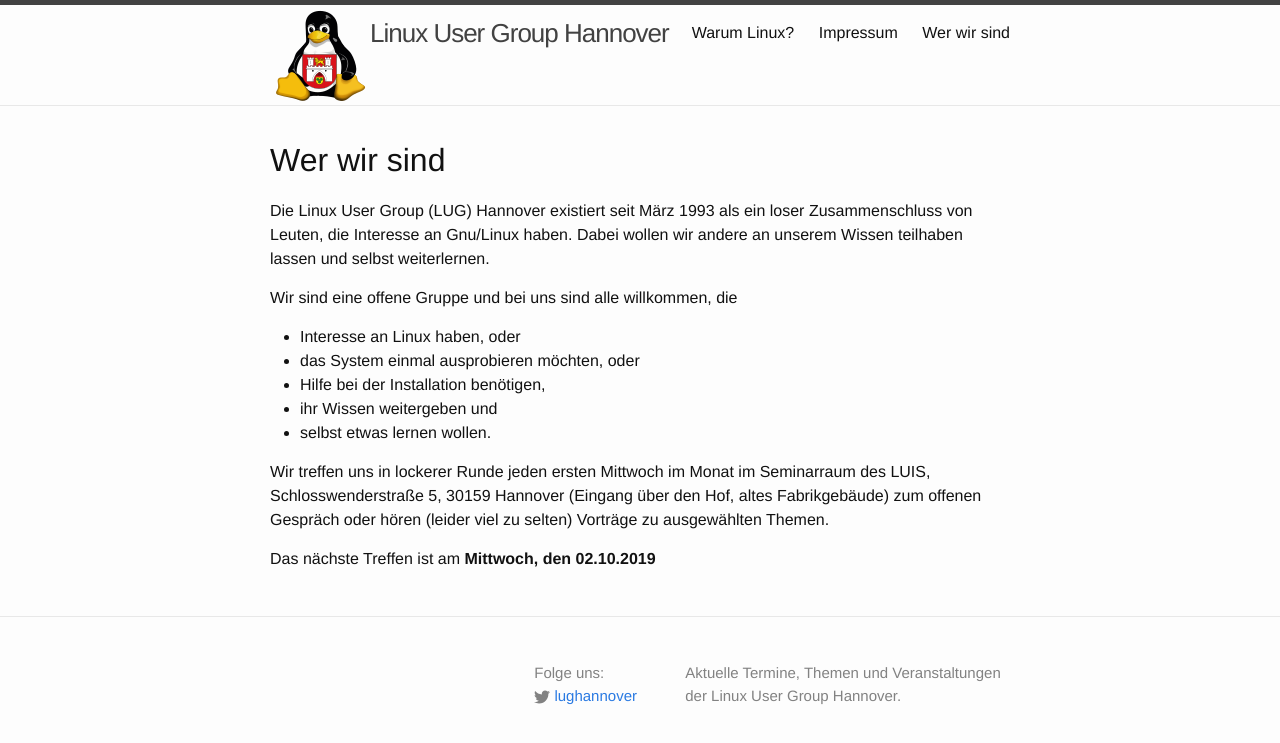
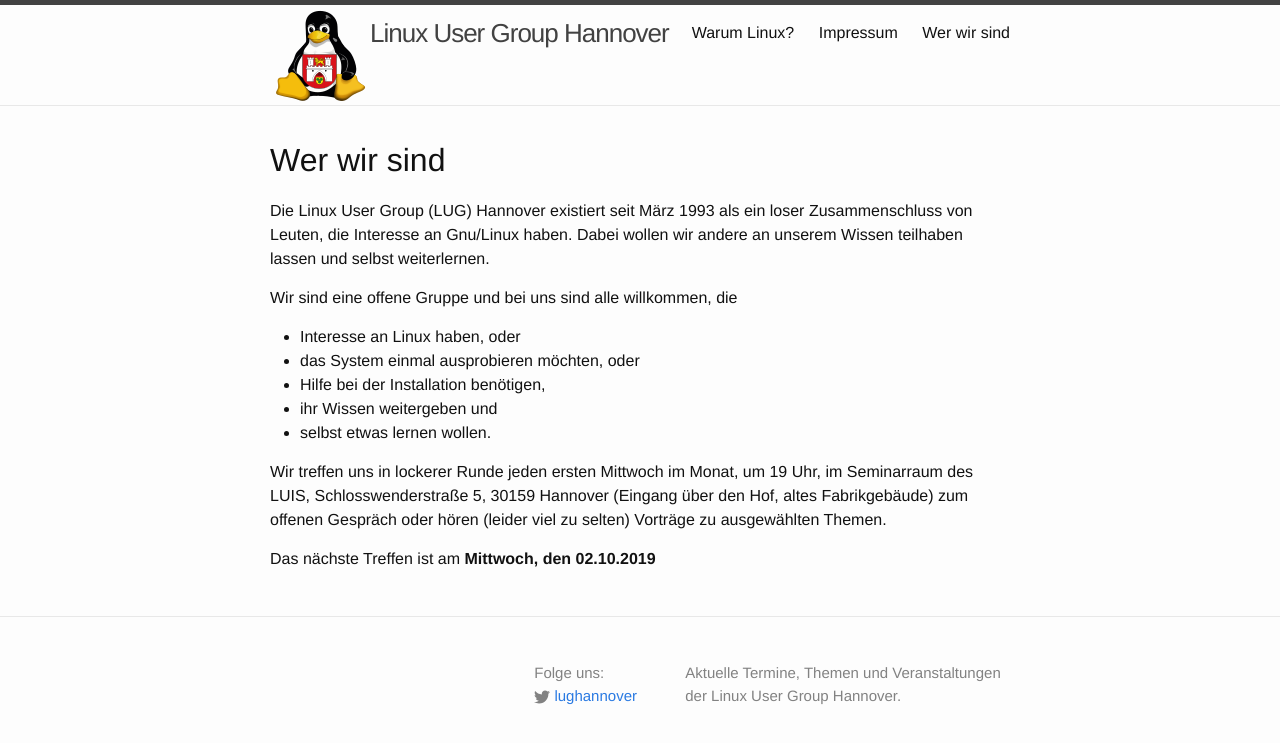
Before and after one commit to lughannover/lughannover.github.io, a Jekyll site: the page built from index.md, in a window 1280 px wide. Shown: the top 743 px of the page. Built offline with Jekyll 4.4.1, drawn with Linux system fonts in a browser that asks for light colours.

Commit message:
Uhrzeit fehlte

```diff
--- a/index.md
+++ b/index.md
@@ -18,7 +18,7 @@
 * ihr Wissen weitergeben und
 * selbst etwas lernen wollen.
 
-Wir treffen uns in lockerer Runde jeden ersten Mittwoch im Monat im
+Wir treffen uns in lockerer Runde jeden ersten Mittwoch im Monat, um 19 Uhr, im
 Seminarraum des LUIS, Schlosswenderstraße 5, 30159 Hannover (Eingang über den
 Hof, altes Fabrikgebäude) zum offenen Gespräch oder hören (leider viel zu selten)
 Vorträge zu ausgewählten Themen.
```
